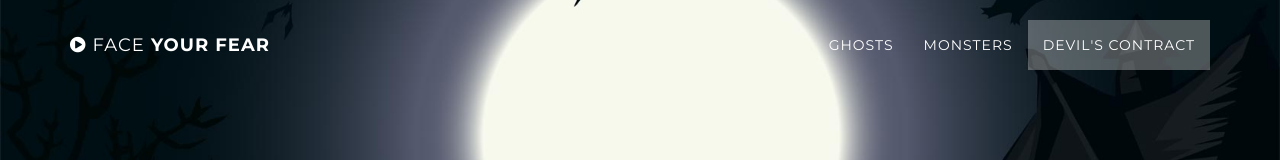
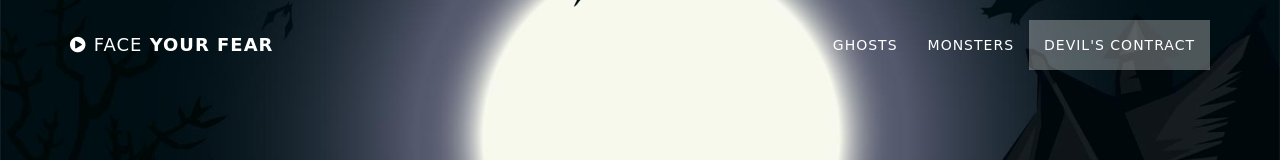
Before and after one commit to ManuelWilfred/halloween.github.io, a website: page index.html in a window 1280 px wide. Shown: the top 160 px of the page. Drawn offline with nearby package versions, Linux system fonts and the light colour scheme.

Commit message:
Update grayscale.css

```diff
--- a/css/grayscale.css
+++ b/css/grayscale.css
@@ -56,7 +56,7 @@ a:focus {
   margin-bottom: 0;
   border-bottom: 1px solid rgba(255, 255, 255, 0.3);
   text-transform: uppercase;
-  font-family: "Montserrat", "Helvetica Neue", Helvetica, Arial, sans-serif;
+  font-family: 'Creepster', cursive;
   background-color: black;
 }
 .navbar-custom .navbar-toggle {
```
